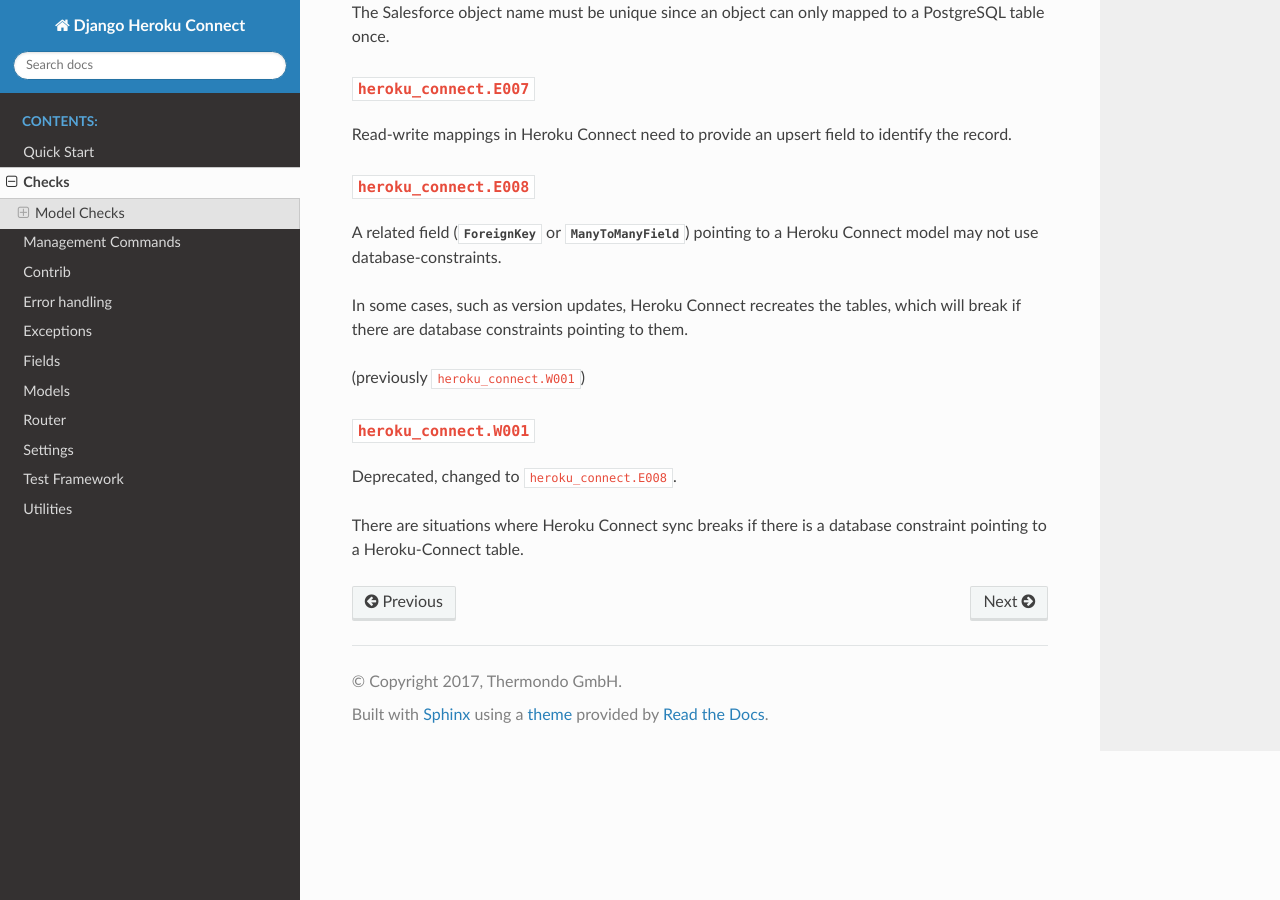
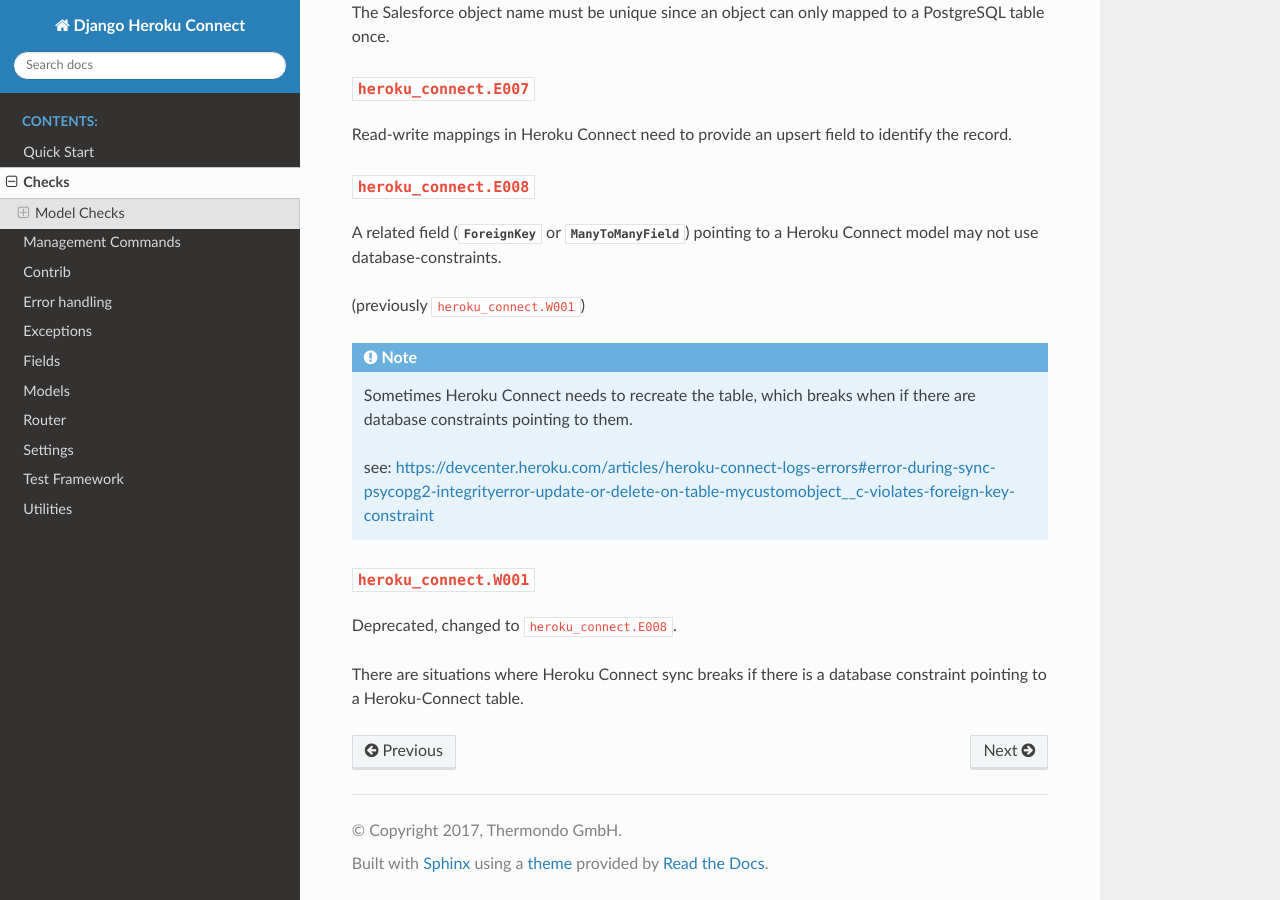
Before and after one commit to thermondo/django-heroku-connect, a Sphinx documentation site: the page built from docs/checks.rst, in a window 1280 px wide and 900 px high, scrolled down 1032 px. Built offline with Sphinx 7.4.7 and the Read the Docs theme 2.0.0, drawn with Linux system fonts in a browser that asks for light colours.

Commit message:
more docs

```diff
--- a/docs/checks.rst
+++ b/docs/checks.rst
@@ -60,10 +60,13 @@
 :class:`ManyToManyField<django.db.models.ManyToManyField>`) pointing to
 a Heroku Connect model may not use database-constraints.
 
-In some cases, such as version updates, Heroku Connect recreates the tables,
-which will break if there are database constraints pointing to them.
+(previously ``heroku_connect.W001``)
 
-(previously ``heroku_connect.W001``)
+.. note::
+    Sometimes Heroku Connect needs to recreate the table, which breaks when
+    if there are database constraints pointing to them.
+
+    see: https://devcenter.heroku.com/articles/heroku-connect-logs-errors#error-during-sync-psycopg2-integrityerror-update-or-delete-on-table-mycustomobject__c-violates-foreign-key-constraint
 
 ``heroku_connect.W001``
 ~~~~~~~~~~~~~~~~~~~~~~~
```
